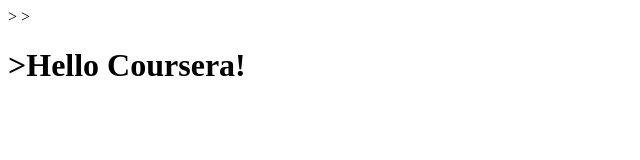
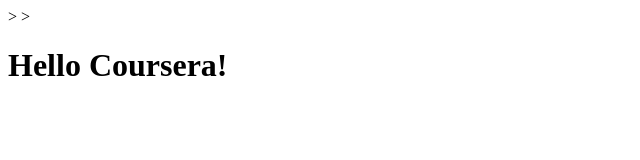
Before and after one commit to Yogithewebdeveloper/coursera-test, a plain HTML site: page site/index.html in a window 1280 px wide. Shown: the whole page, without its empty margins (0-640 px from the left). Drawn offline with Linux system fonts and the light colour scheme.

Commit message:
first change

```diff
--- a/site/index.html
+++ b/site/index.html
@@ -5,6 +5,6 @@
 
 </head>
 <body>>
-	<h1>>Hello Coursera!</h1>
+	<h1>Hello Coursera!</h1>
 </body>
 </html>
```
